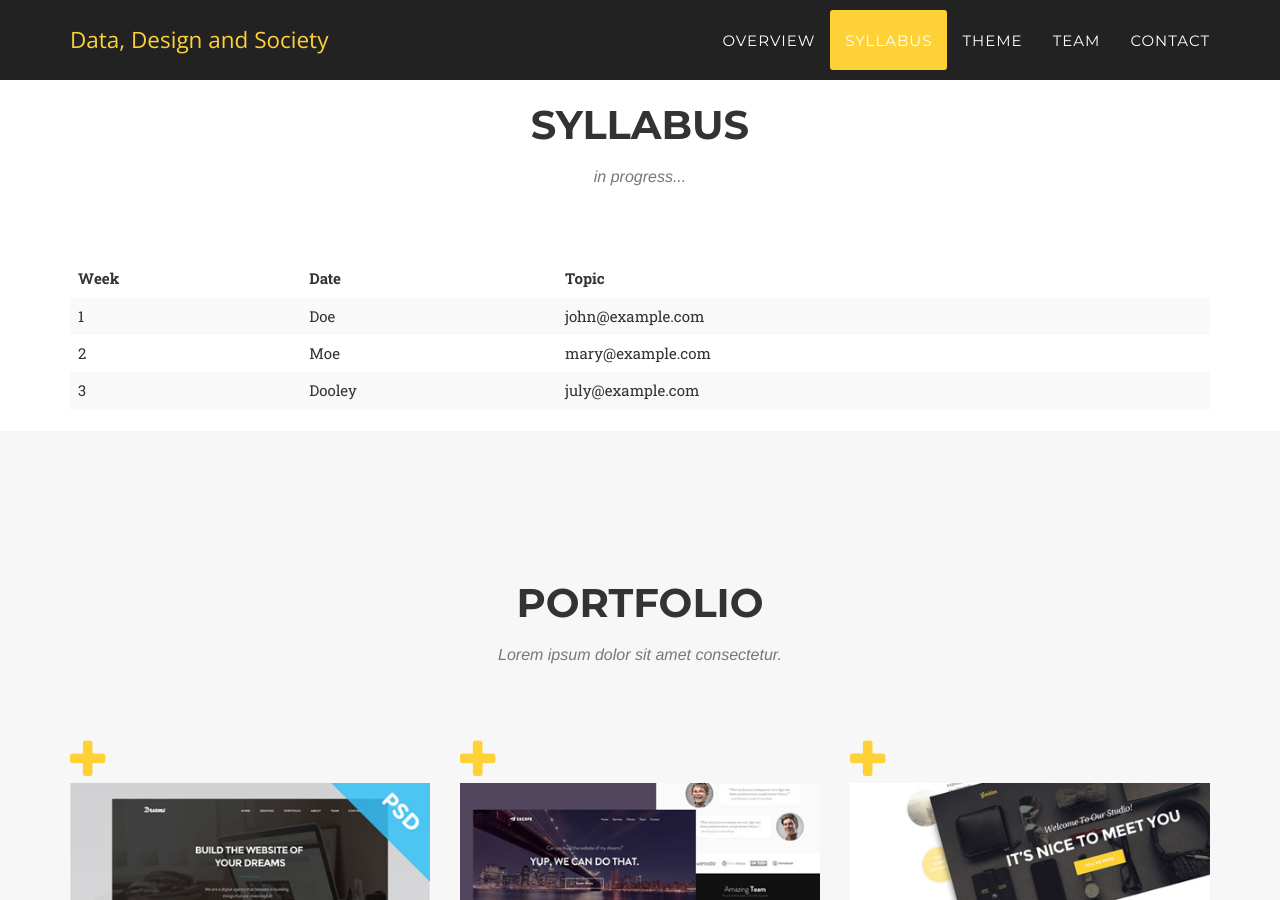
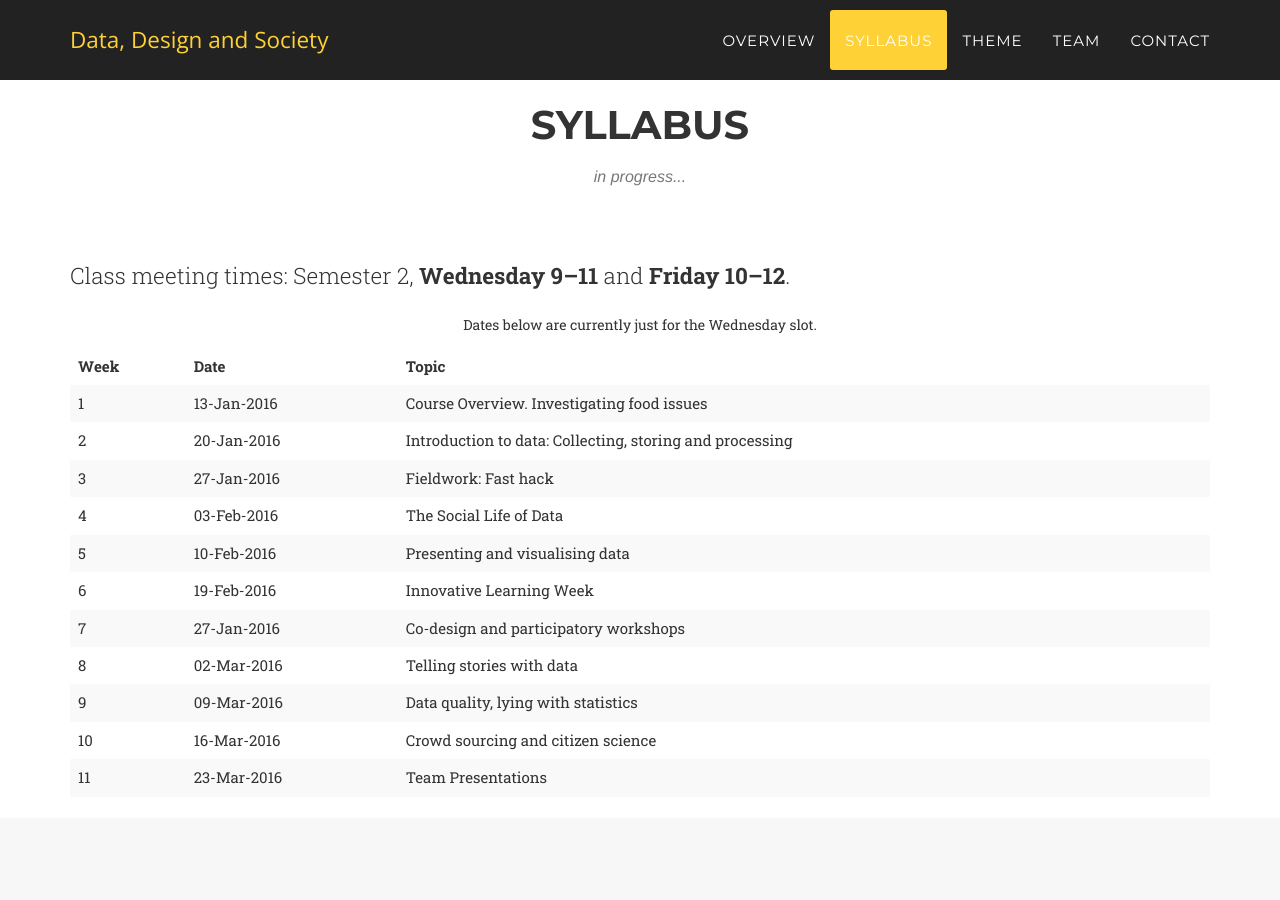
Before and after one commit to edinburghlivinglab/dds, a Jekyll site: the page built from index.html, in a window 1280 px wide and 900 px high, scrolled down 1716 px. Built offline with Jekyll 4.4.1, drawn with Linux system fonts in a browser that asks for light colours; some web fonts are replaced.

Commit message:
updated syllabus

```diff
--- a/_includes/syllabus.html
+++ b/_includes/syllabus.html
@@ -8,7 +8,14 @@
                 </div>
 	    </div>
 	    <div class="row">
-                <div class="col-lg-12">
+	    <div class="col-lg-12">
+
+	      <p class="lead">
+              Class meeting times: Semester 2, <b>Wednesday
+    9&ndash;11</b> and <b>Friday 10&ndash;12</b>.
+	      </p>
+	      <p class="text-center">Dates below are currently just for the Wednesday slot.</p>
+
                      <table class="table table-striped">
     <thead>
       <tr>
@@ -20,18 +27,58 @@
     <tbody>
       <tr>
         <td> 1</td>
-        <td>Doe</td>
-        <td>john@example.com</td>
+        <td>13-Jan-2016</td>
+        <td>Course Overview. Investigating food issues</td>
       </tr>
       <tr>
         <td>2</td>
-        <td>Moe</td>
-        <td>mary@example.com</td>
+        <td>20-Jan-2016</td>
+        <td>Introduction to data: Collecting, storing and processing</td>
       </tr>
       <tr>
         <td>3</td>
-        <td>Dooley</td>
-        <td>july@example.com</td>
+        <td>27-Jan-2016</td>
+        <td>Fieldwork: Fast hack</td>
+      </tr>
+     <tr>
+        <td>4</td>
+        <td>03-Feb-2016</td>
+        <td>The Social Life of Data</td>
+      </tr>
+      <tr>
+        <td>5</td>
+        <td>10-Feb-2016</td>
+        <td>Presenting and visualising data</td>
+      </tr>
+     <tr>
+        <td>6</td>
+        <td>19-Feb-2016</td>
+        <td>Innovative Learning Week</td>
+      </tr>
+     <tr>
+        <td>7</td>
+        <td>27-Jan-2016</td>
+        <td>Co-design and participatory workshops</td>
+      </tr>
+       <tr>
+        <td>8</td>
+        <td>02-Mar-2016</td>
+        <td>Telling stories with data</td>
+      </tr>
+     <tr>
+        <td>9</td>
+        <td>09-Mar-2016</td>
+        <td>Data quality, lying with statistics</td>
+      </tr>
+     <tr>
+        <td>10</td>
+        <td>16-Mar-2016</td>
+        <td>Crowd sourcing and citizen science</td>
+      </tr>
+     <tr>
+        <td>11</td>
+        <td>23-Mar-2016</td>
+        <td>Team Presentations</td>
       </tr>
     </tbody>
   </table>
```
